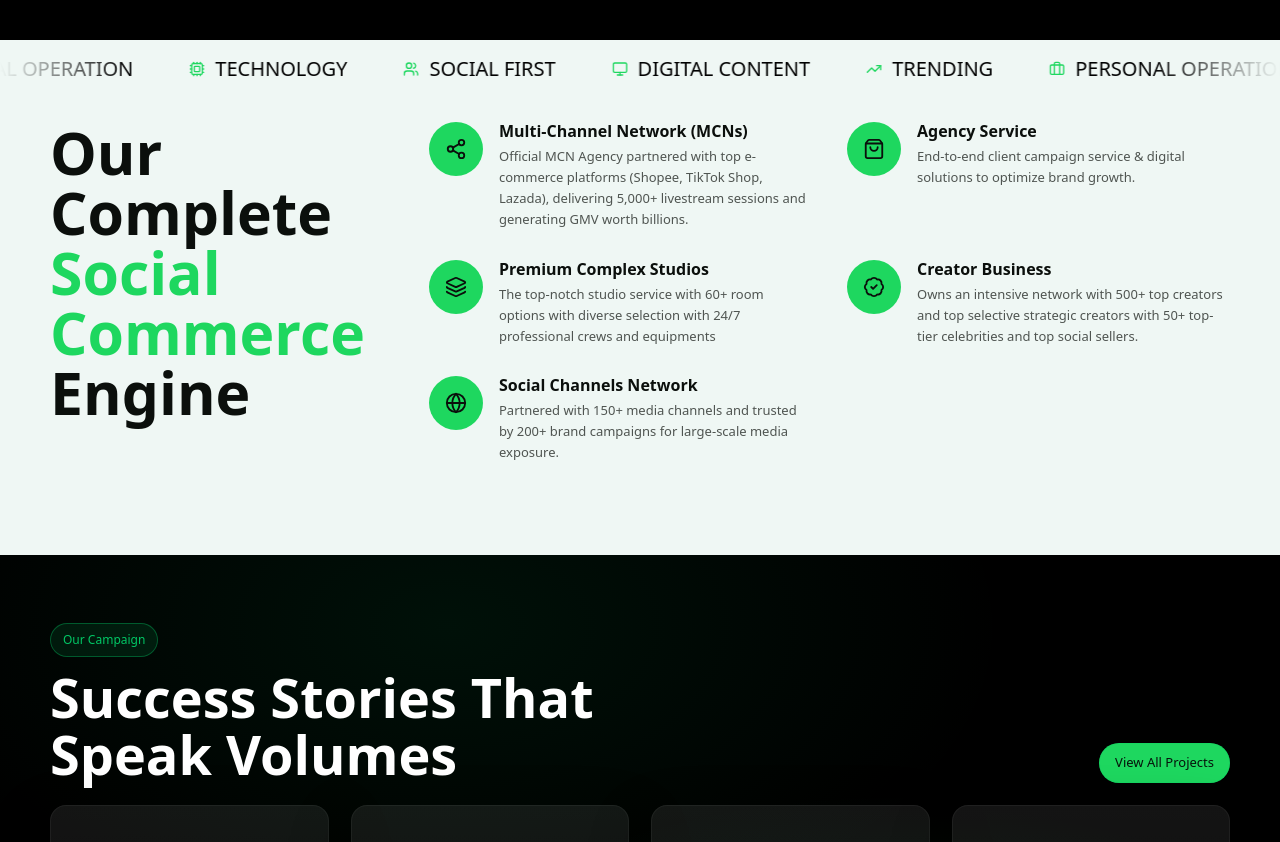
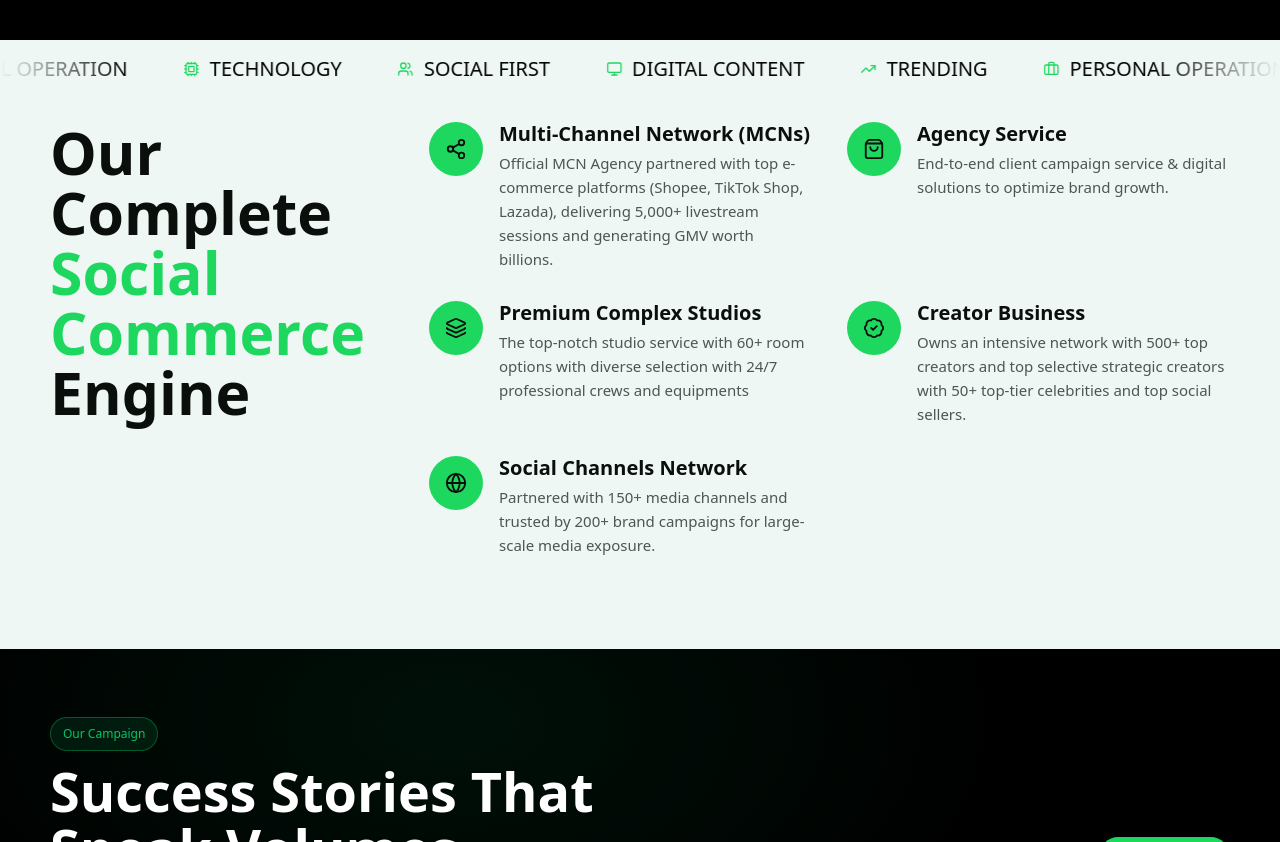
Before and after one commit to hungdomanh95/social-elite, a React (Vite) app: page /brand-service in a window 1280 px wide. Shown: the part 860-1702 px from the top of the page. Built offline with nearby package versions, Linux system fonts and the light colour scheme; a web font is replaced by a local one.

Commit message:
fix size feature brand

```diff
--- a/src/pages/BrandServicePage/sections/engine/engine.styled.ts
+++ b/src/pages/BrandServicePage/sections/engine/engine.styled.ts
@@ -136,12 +136,12 @@ export const FeatureContent = styled.div`
 
 export const FeatureTitle = styled.h3`
   margin: 0 0 6px;
-  font-size: 16px;
+  font-size: 20px;
 `;
 
 export const FeatureDesc = styled.p`
   margin: 0;
-  font-size: 13px;
+  font-size: 15px;
   line-height: 1.6;
   color: rgba(11, 15, 12, 0.7);
 `;
--- a/src/pages/BrandServicePage/sections/hero/OrbitVisual.tsx
+++ b/src/pages/BrandServicePage/sections/hero/OrbitVisual.tsx
@@ -16,7 +16,6 @@ export default function OrbitVisual({ className }: Props) {
     const mediaReduce = window.matchMedia?.("(prefers-reduced-motion: reduce)");
     if (mediaReduce?.matches) return;
 
-    // parallax nhẹ cho cả cụm (mượt bằng lerp)
     let tx = 0,
       ty = 0; // target
     let cx = 0,
@@ -77,7 +76,6 @@ export default function OrbitVisual({ className }: Props) {
 
         <S.WhiteMini />
 
-        {/* ✅ đúng ảnh gốc: chỉ 2 square, KHÔNG có mutedArc/diamond */}
         <S.SquareOutline />
         <S.RoundedSquare />
       </S.Center>
```
